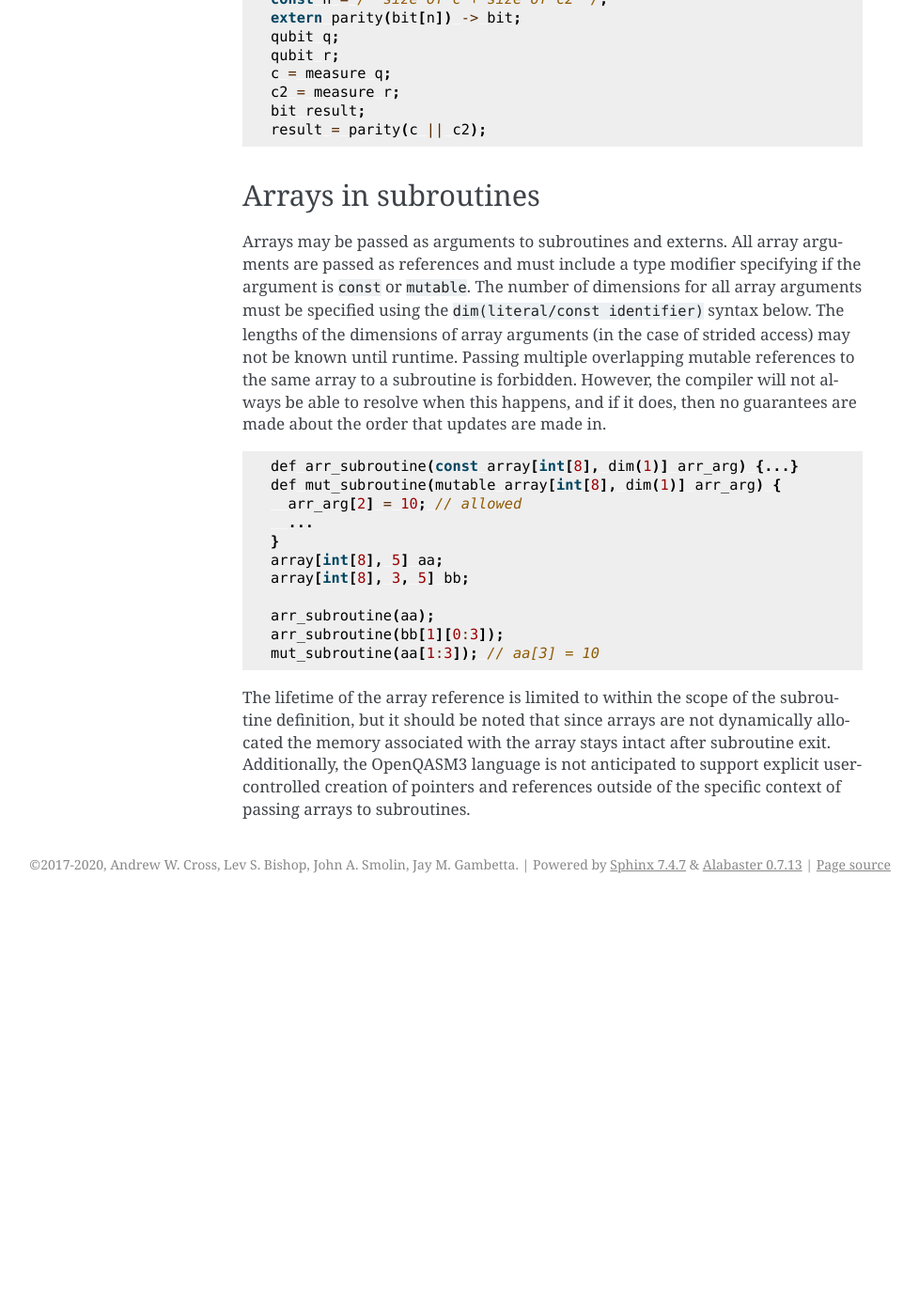
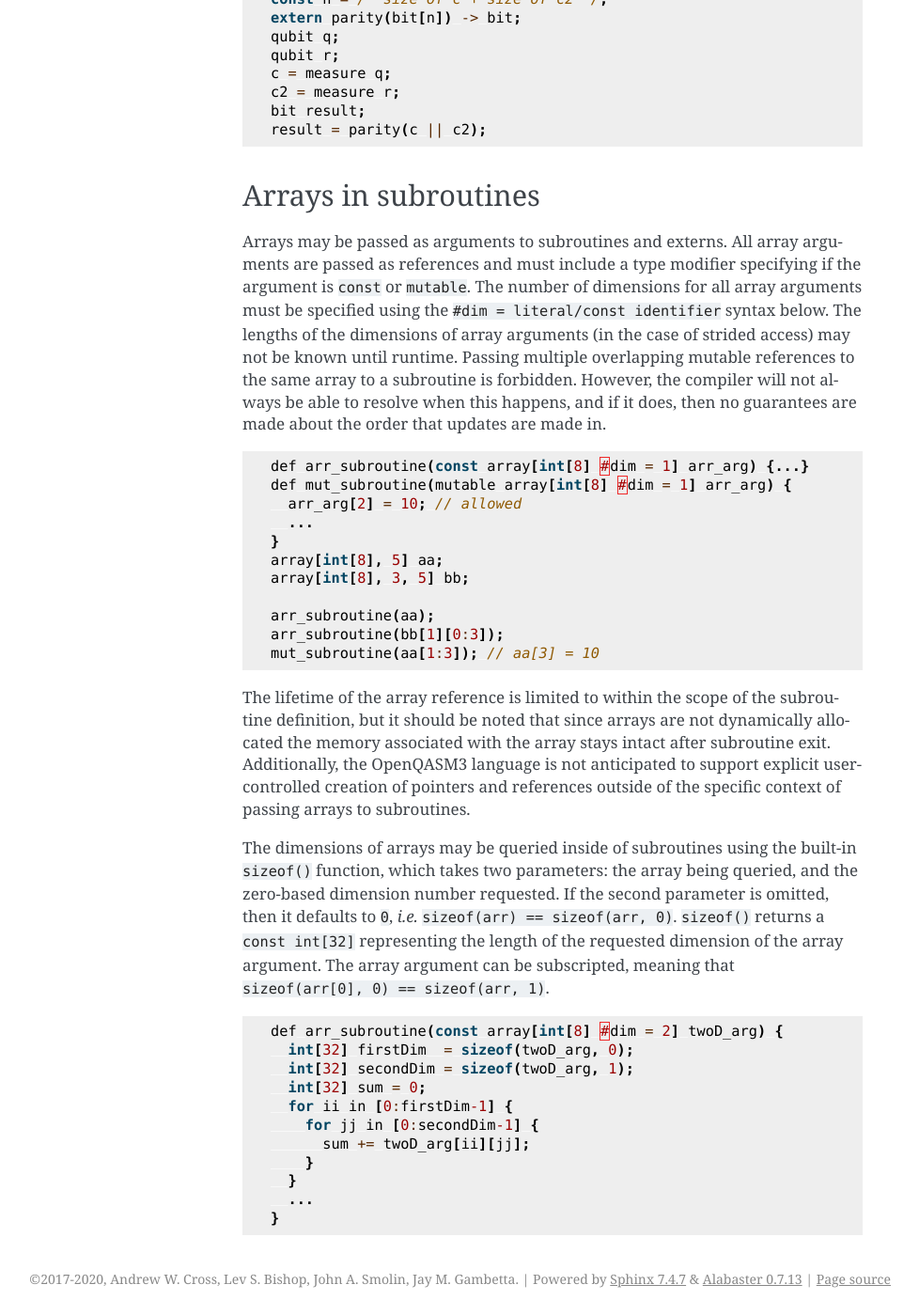
Before and after one commit to openqasm/openqasm, a Sphinx documentation site: the page built from source/language/subroutines.rst, in a window 1280 px wide and 1400 px high, scrolled down 1301 px. Shown: the whole window at 94% size, without its empty margins (162-1140 px from the left). Built offline with Sphinx 7.4.7, drawn with Linux system fonts in a browser that asks for light colours; pages that are not in the unit, such as notebooks, are missing from menus; before the commit the page ends 2260 px from its top, so only the background shows below that.

Commit message:
Change dimension number specifier for array arguments to subroutines to be '#dim = literal', and add details about the sizeof built-in function for querying the size of array arguments

```diff
--- a/source/language/subroutines.rst
+++ b/source/language/subroutines.rst
@@ -82,7 +82,7 @@ Arrays in subroutines
 Arrays may be passed as arguments to subroutines and externs. All array
 arguments are passed as references and must include a type modifier specifying
 if the argument is ``const`` or ``mutable``. The number of dimensions for all
-array arguments must be specified using the ``dim(literal/const identifier)``
+array arguments must be specified using the ``#dim = literal/const identifier``
 syntax below. The lengths of
 the dimensions of array arguments (in the case of strided access) may not be
 known until runtime. Passing multiple overlapping mutable references to the same
@@ -92,8 +92,8 @@ about the order that updates are made in.
 
 .. code-block:: c
 
-   def arr_subroutine(const array[int[8], dim(1)] arr_arg) {...}
-   def mut_subroutine(mutable array[int[8], dim(1)] arr_arg) {
+   def arr_subroutine(const array[int[8] #dim = 1] arr_arg) {...}
+   def mut_subroutine(mutable array[int[8] #dim = 1] arr_arg) {
      arr_arg[2] = 10; // allowed
      ...
    }
@@ -110,3 +110,25 @@ dynamically allocated the memory associated with the array stays intact after
 subroutine exit. Additionally, the OpenQASM3 language is not anticipated to
 support explicit user-controlled creation of pointers and references outside
 of the specific context of passing arrays to subroutines.
+
+The dimensions of arrays may be queried inside of subroutines using the built-in
+``sizeof()`` function, which takes two parameters: the array being queried, and
+the zero-based dimension number requested. If the second parameter is omitted,
+then it defaults to ``0``, *i.e.* ``sizeof(arr) == sizeof(arr, 0)``.
+``sizeof()`` returns a ``const int[32]`` representing the length of the
+requested dimension of the array argument. The array argument can be
+subscripted, meaning that ``sizeof(arr[0], 0) == sizeof(arr, 1)``.
+
+.. code-block:: c
+
+   def arr_subroutine(const array[int[8] #dim = 2] twoD_arg) {
+     int[32] firstDim  = sizeof(twoD_arg, 0);
+     int[32] secondDim = sizeof(twoD_arg, 1);
+     int[32] sum = 0;
+     for ii in [0:firstDim-1] {
+       for jj in [0:secondDim-1] {
+         sum += twoD_arg[ii][jj];
+       }
+     }
+     ...
+   }
```
